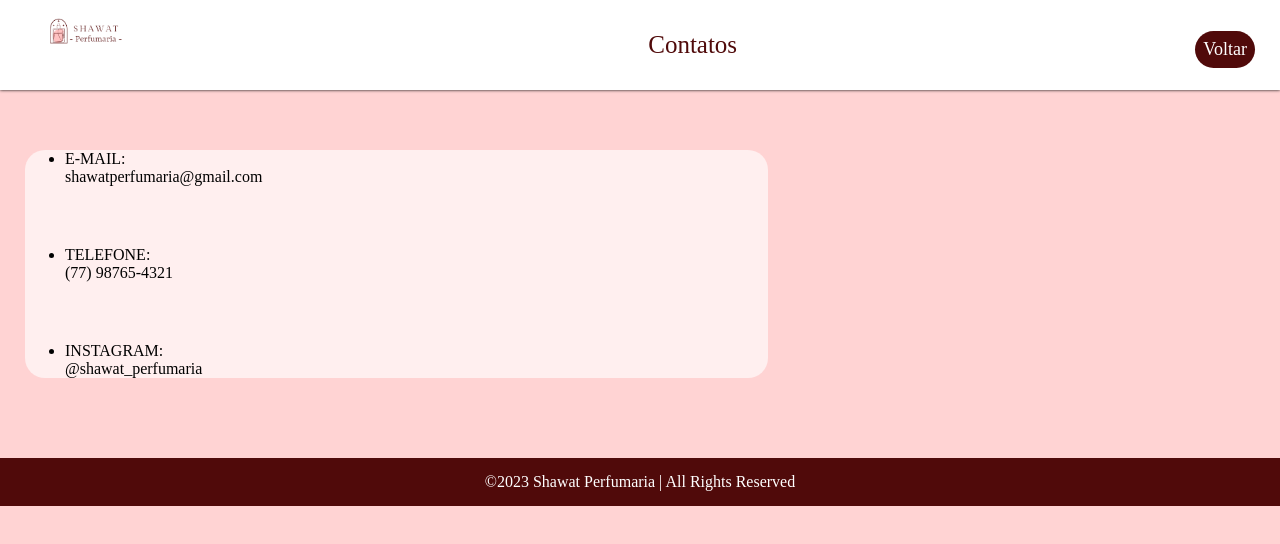
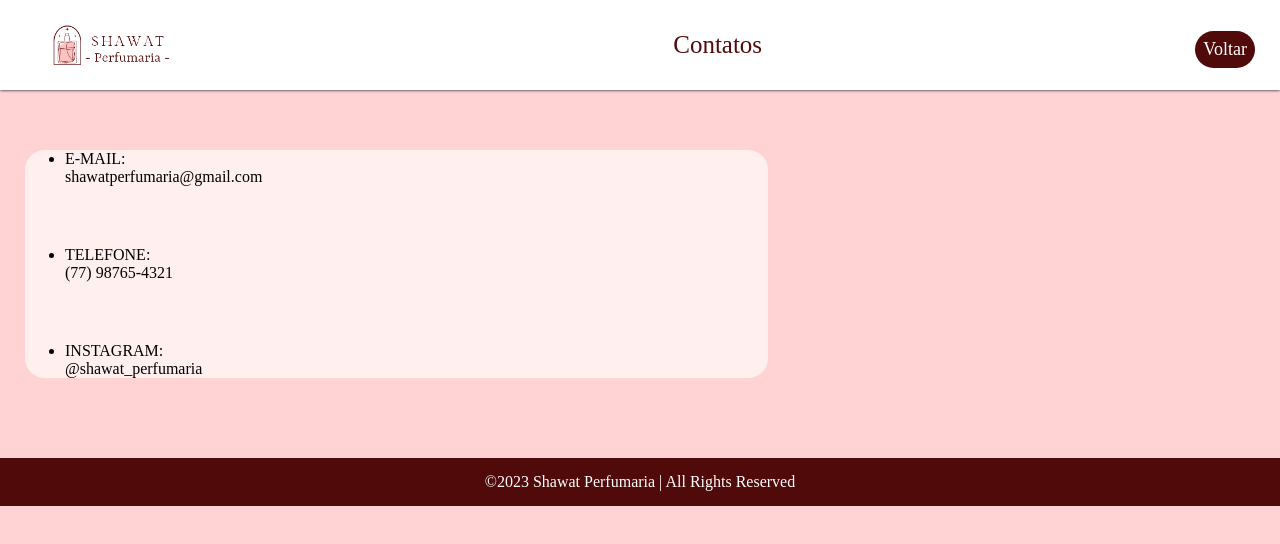
Before and after one commit to ShawatPerfumaria/shawat, a plain HTML site: page contatos.html in a window 1280 px wide. Drawn offline with Linux system fonts and the light colour scheme.

Commit message:
contatos.css

```diff
--- a/contatos.css
+++ b/contatos.css
@@ -36,9 +36,9 @@ header li a{
 }
 /* Logo */
 header li img{
-    width: 80px;
+    width: 130px;
     float: left;
-    margin-top: -15px;
+    margin-top: -10px;
     margin-left: -10px;
 }
 /* Footer */
```
